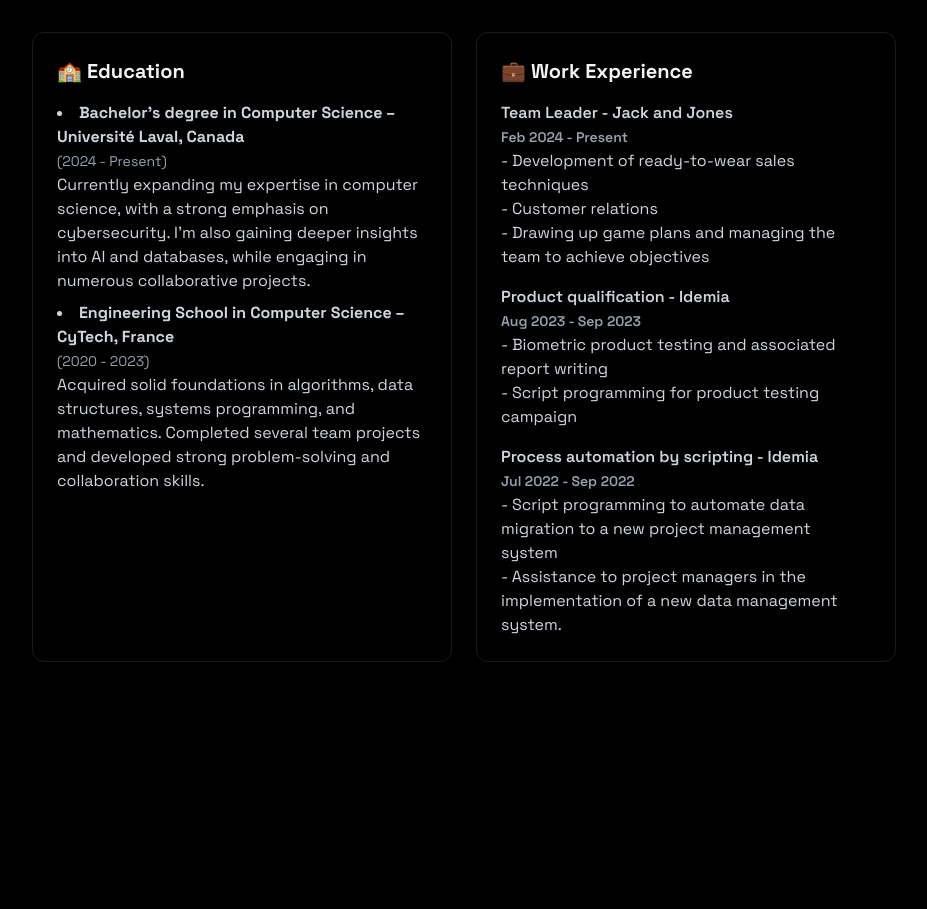
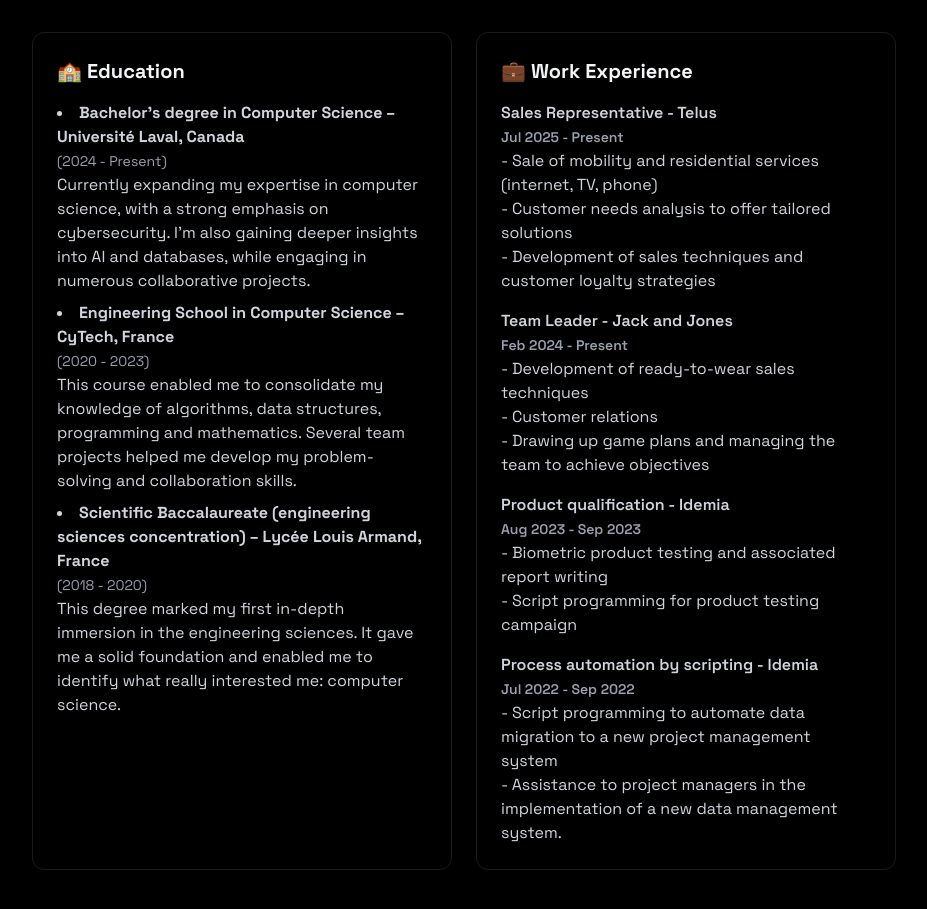
Before and after one commit to Romain1309/romain-gardet-portfolio, a React (Vite) app: page / in a window 1280 px wide. Shown: the part 1314-2223 px from the top of the page, without its empty margins (176-1103 px from the left). Built offline with nearby package versions, Linux system fonts and the light colour scheme.

Commit message:
Update work experience and education

```diff
--- a/src/components/sections/About.jsx
+++ b/src/components/sections/About.jsx
@@ -85,6 +85,14 @@ export const About = () => {
                   </span>
                   <p>{t("about.education.cytech.description")}</p>
                 </li>
+                <li>
+                  <strong>{t("about.education.louis-armand.title")}</strong>
+                  <br />
+                  <span className="text-sm text-gray-400">
+                    {t("about.education.louis-armand.period")}
+                  </span>
+                  <p>{t("about.education.louis-armand.description")}</p>
+                </li>
               </ul>
             </div>
 
@@ -93,6 +101,18 @@ export const About = () => {
                 {t("about.experience.title")}
               </h3>
               <div className="space-y-4 text-gray-300">
+
+                <div>
+                  <h4 className="font-semibold">
+                    {t("about.experience.telus.title")}
+                    <br />
+                    <span className="text-sm text-gray-400">
+                      {t("about.experience.telus.period")}
+                    </span>
+                  </h4>
+                  <p>{t("about.experience.telus.description").split("\n").map((line, i) => <span key={i}>{line}<br/></span>)}</p>
+                </div>
+
                 <div>
                   <h4 className="font-semibold">
                     {t("about.experience.jack.title")}
--- a/src/locales/en/translation.json
+++ b/src/locales/en/translation.json
@@ -29,11 +29,21 @@
       "cytech": {
         "title": "Engineering School in Computer Science – CyTech, France",
         "period": "(2020 - 2023)",
-        "description": "Acquired solid foundations in algorithms, data structures, systems programming, and mathematics. Completed several team projects and developed strong problem-solving and collaboration skills."
+        "description": "This course enabled me to consolidate my knowledge of algorithms, data structures, programming and mathematics. Several team projects helped me develop my problem-solving and collaboration skills."
+      },
+      "louis-armand": {
+        "title": "Scientific Baccalaureate (engineering sciences concentration) – Lycée Louis Armand, France",
+        "period": "(2018 - 2020)",
+        "description": "This degree marked my first in-depth immersion in the engineering sciences. It gave me a solid foundation and enabled me to identify what really interested me: computer science."
       }
     },
     "experience": {
       "title": "💼 Work Experience",
+      "telus": {
+        "title": "Sales Representative - Telus",
+        "period": "Jul 2025 - Present",
+        "description": "- Sale of mobility and residential services (internet, TV, phone)\n- Customer needs analysis to offer tailored solutions\n- Development of sales techniques and customer loyalty strategies"
+      },
       "jack": {
         "title": "Team Leader - Jack and Jones",
         "period": "Feb 2024 - Present",
--- a/src/locales/fr/translation.json
+++ b/src/locales/fr/translation.json
@@ -29,11 +29,21 @@
       "cytech": {
         "title": "École d'ingénieur en informatique – CyTech, France",
         "period": "(2020 - 2023)",
-        "description": "J’ai acquis de solides bases en algorithmiques, structures de données, programmation et mathématiques. Plusieurs projets en équipe m’ont permis de développer mes compétences en résolution de problèmes et en collaboration."
+        "description": "Cette formation m'a permis de consolider mes connaissances en algorithmiques, structures de données, programmation et mathématiques. Plusieurs projets en équipe m’ont permis de développer mes compétences en résolution de problèmes et en collaboration."
+      },
+      "louis-armand": {
+        "title": "Bac S (option sciences de l'ingénieur) – Lycée Louis Armand, France",
+        "period": "(2018 - 2020)",
+        "description": "Ce diplôme a marqué ma première immersion approfondie dans les sciences de l’ingénierie. Elle m’a offert une base solide et m’a permis d’identifier ce qui m’intéressait réellement : l’informatique."
       }
     },
     "experience": {
       "title": "💼 Expérience professionnelle",
+      "telus": {
+        "title": "Représentant des ventes - Telus",
+        "period": "Juillet 2025 - Aujourd'hui",
+        "description": "- Vente de services mobilité et résidentiels (internet, télévision, téléphonie)\n- Analyse des besoins clients pour proposer des solutions personnalisées\n- Développement de techniques de vente et fidélisation client"
+      },
       "jack": {
         "title": "Chef d’équipe - Jack and Jones",
         "period": "Fév 2024 - Aujourd'hui",
```
